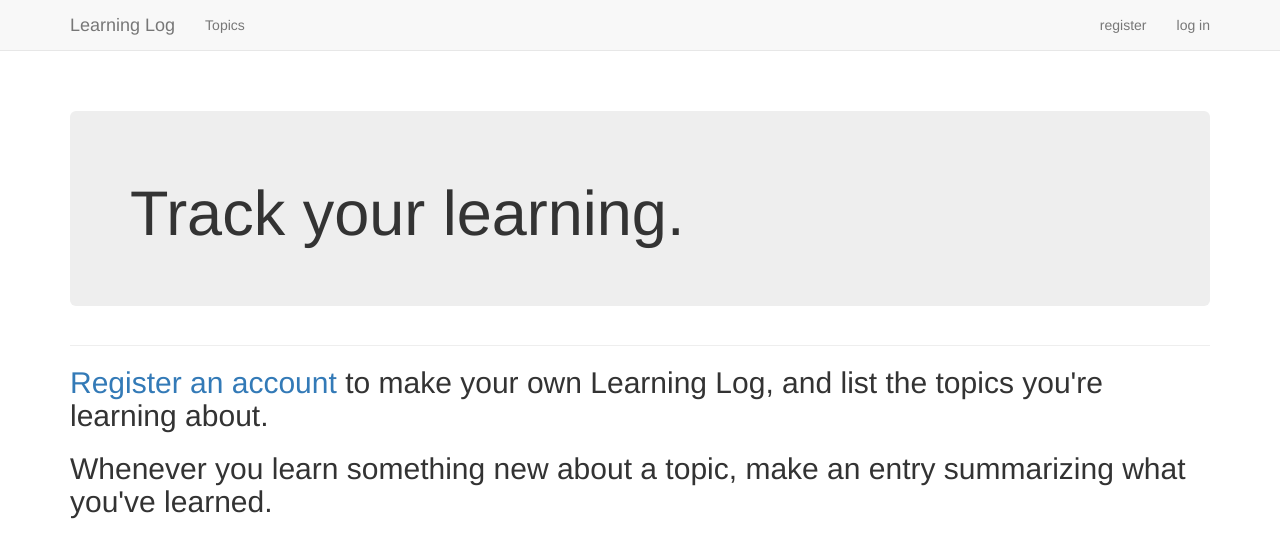
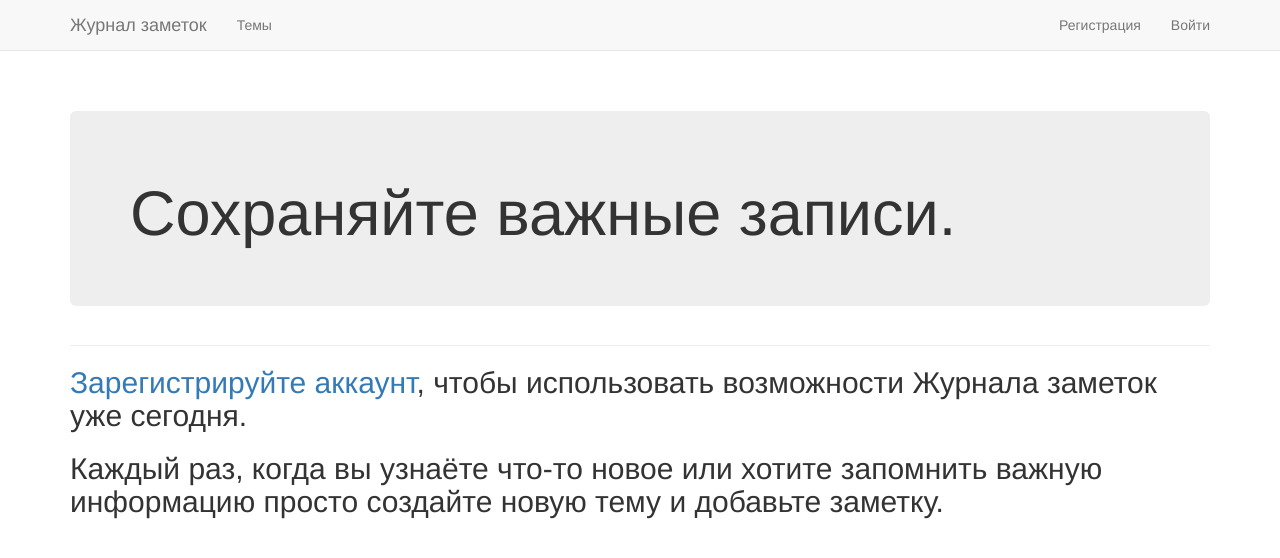
Before and after one commit to Rayvor/lerninglog, a Django app: page / in a window 1280 px wide. Shown: the top 558 px of the page. Run offline with Django 3.2, Linux system fonts and the light colour scheme; some libraries are stand-ins or nearby versions.

Commit message:
add russian translate

```diff
--- a/learning_logs/templates/learning_logs/base.html
+++ b/learning_logs/templates/learning_logs/base.html
@@ -6,7 +6,7 @@
     <meta http-equiv="X-UA-Compatible" content="IE=edge">
     <meta name="viewport" content="width=device-width, initial-scale=1">
 
-    <title>Learning Log</title>
+    <title>Журнал заметок</title>
 
     {% bootstrap_css %}
     {% bootstrap_javascript %}
@@ -22,21 +22,21 @@
                         aria-expanded="false" aria-controls="navbar">
                 </button>
                 <a class="navbar-brand" href="{% url 'learning_logs:index' %}">
-                    Learning Log
+                    Журнал заметок
                 </a>
             </div>
             <div id="navbar" class="navbar-collapse collapse">
                 <ul class="nav navbar-nav">
-                    <li><a href="{% url 'learning_logs:topics' %}">Topics</a></li>
+                    <li><a href="{% url 'learning_logs:topics' %}">Темы</a></li>
                 </ul>
 
                 <ul class="nav navbar-nav navbar-right">
                     {% if user.is_authenticated %}
                         <li><a>Hello, {{ user.username }}</a></li>
-                        <li><a href="{% url 'users:logout' %}">log out</a></li>
+                        <li><a href="{% url 'users:logout' %}">Выйти</a></li>
                     {% else %}
-                        <li><a href="{% url 'users:register' %}">register</a></li>
-                        <li><a href="{% url 'users:login' %}">log in</a></li>
+                        <li><a href="{% url 'users:register' %}">Регистрация</a></li>
+                        <li><a href="{% url 'users:login' %}">Войти</a></li>
                     {% endif %}
                 </ul>
             </div><!--/.nav-colapse -->
--- a/learning_logs/templates/learning_logs/edit_entry.html
+++ b/learning_logs/templates/learning_logs/edit_entry.html
@@ -2,10 +2,10 @@
 {% block content %}
     <p><a href="{% url 'learning_logs:topic' topic.id %}">{{ topic }}</a></p>
 
-    <p>Edit entry:</p>
+    <p>Отредактировать заметку:</p>
     <form action = "{% url 'learning_logs:edit_entry' entry.id %}" method="post">
         {% csrf_token %}
         {{ form.as_p }}
-        <button name="submit">save changes</button>
+        <button name="submit">Сохранить</button>
     </form>
 {% endblock %}
--- a/learning_logs/templates/learning_logs/index.html
+++ b/learning_logs/templates/learning_logs/index.html
@@ -2,17 +2,17 @@
 
 {% block header %}
     <div class='jumbotron'>
-        <h1>Track your learning.</h1>
+        <h1>Сохраняйте важные записи.</h1>
     </div>
 {% endblock %}
 
 {% block content %}
     <h2>
-        <a href="{% url 'users:register' %}">Register an account</a> to make
-        your own Learning Log, and list the topics you're learning about.
+        <a href="{% url 'users:register' %}">Зарегистрируйте аккаунт</a>, чтобы
+    использовать возможности Журнала заметок уже сегодня.
     </h2>
     <h2>
-        Whenever you learn something new about a topic, make an entry
-        summarizing what you've learned.
+        Каждый раз, когда вы узнаёте что-то новое или хотите запомнить важную информацию
+    просто создайте новую тему и добавьте заметку.
     </h2>
 {% endblock %}
--- a/learning_logs/templates/learning_logs/new_entry.html
+++ b/learning_logs/templates/learning_logs/new_entry.html
@@ -2,10 +2,10 @@
 {% block content %}
     <p><a href="{% url 'learning_logs:topic' topic.id %}">{{ topic }}</a></p>
 
-    <p>Add a new entry:</p>
+    <p>Новая заметка:</p>
     <form action = "{% url 'learning_logs:new_entry' topic.id %}" method="post">
         {% csrf_token %}
         {{ form.as_p }}
-        <button name="submit">add entry</button>
+        <button name="submit">Добавить</button>
     </form>
 {% endblock %}
--- a/learning_logs/templates/learning_logs/new_topic.html
+++ b/learning_logs/templates/learning_logs/new_topic.html
@@ -2,7 +2,7 @@
 {% load bootstrap3 %}
 
 {% block header %}
-    <h2>Add a new topic:</h2>
+    <h2>Новая тема:</h2>
 {% endblock %}
 
 {% block content %}
@@ -11,7 +11,7 @@
         {% csrf_token %}
         {% bootstrap_form form %}
         {% buttons %}
-            <button name="submit" class="btn btn-primary">add topic</button>
+            <button name="submit" class="btn btn-primary">Добавить</button>
         {% endbuttons %}
     </form>
 {% endblock %}
--- a/learning_logs/templates/learning_logs/topic.html
+++ b/learning_logs/templates/learning_logs/topic.html
@@ -5,7 +5,7 @@
         {{ topic }}
     </h2>
     <h3 class="rightstr" style="float: left; width: 50%; text-align: right; margin-top: 25px">
-        <a href="{% url 'learning_logs:new_entry' topic.id %}">Add new entry</a>
+        <a href="{% url 'learning_logs:new_entry' topic.id %}">Добавить заметку</a>
     </h3>
     <div style="clear: left"></div>
 {% endblock %}
@@ -21,11 +21,11 @@
             <div class="panel-body">
                 {{ entry.text|linebreaks }}
                 <p style="text-align: right;">
-                    <a href="{% url 'learning_logs:edit_entry' entry.id %}">Edit</a>
+                    <a href="{% url 'learning_logs:edit_entry' entry.id %}">Редактировать</a>
                 </p>
             </div>
         </div><!-- panel -->
         {% empty %}
-            There are no entries for this topic yet.
+            Здесь нет еще заметок.
     {% endfor %}
 {% endblock %}
--- a/learning_logs/templates/learning_logs/topics.html
+++ b/learning_logs/templates/learning_logs/topics.html
@@ -2,10 +2,10 @@
 
 {% block header %}
     <h2 class="leftstr" style="float: left; width: 50%;">
-        Topics
+        Темы
     </h2>
     <h3 class="rightstr" style="float: left; width: 50%; text-align: right; margin-top: 25px">
-        <a href="{% url 'learning_logs:new_topic' %}">Add new topic</a>
+        <a href="{% url 'learning_logs:new_topic' %}">Добавить тему</a>
     </h3>
     <div style="clear: left"></div>
 {% endblock %}
@@ -18,7 +18,7 @@
             </h3>
         </li>
         {% empty %}
-        <li>No topics have been added yet.</li>
+        <li>Здесь нет еще тем.</li>
     {% endfor %}
     </ul>
 {% endblock %}
--- a/users/templates/users/login.html
+++ b/users/templates/users/login.html
@@ -2,7 +2,7 @@
 {% load bootstrap3 %}
 
 {% block header %}
-    <h2>Log in to your account.</h2>
+    <h2>Войдите в аккаунт.</h2>
 {% endblock %}
 
 {% block content %}
--- a/users/templates/users/register.html
+++ b/users/templates/users/register.html
@@ -3,7 +3,7 @@
     <form method="post" action="{% url 'users:register' %}">
         {% csrf_token %}
         {{ form.as_p }}
-        <button name="submit">register</button>
+        <button name="submit">Зарегистрироваться</button>
         <input type="hidden" name="next" value="{% url 'learning_logs:index' %}"/>
     </form>
 {% endblock %}
```
